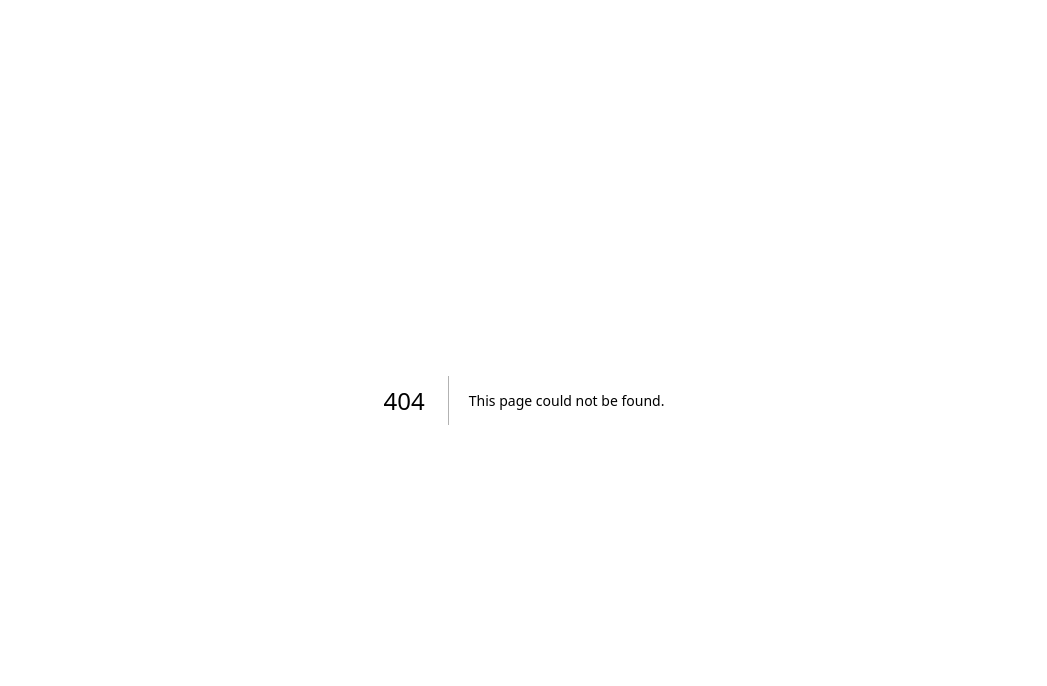
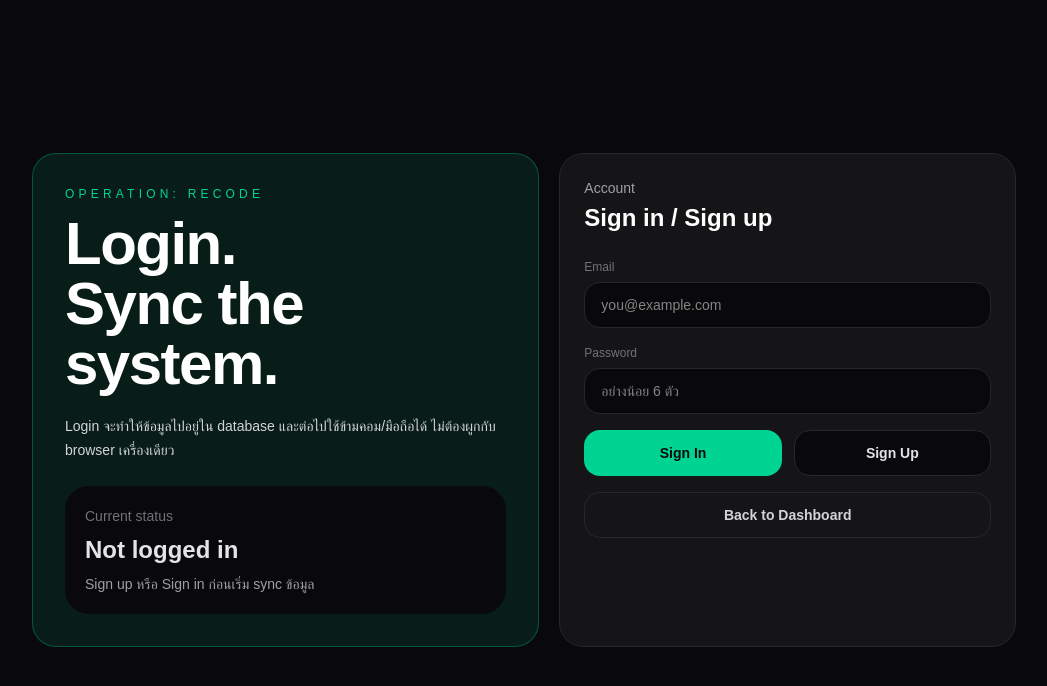
Before and after one commit to ptjaijai/operation-recode, a Next.js app: page /login in a window 1280 px wide. Before the commit this address had no page. Shown: the top 686 px of the page, without its empty margins (116-1163 px from the left). Built offline with nearby package versions, Linux system fonts and the light colour scheme; no server answers.

Commit message:
Add Supabase login page

```diff
--- a/app/AppNav.tsx
+++ b/app/AppNav.tsx
@@ -10,6 +10,7 @@ const links = [
   { href: "/coach", label: "Coach" },
   { href: "/progress", label: "Progress" },
   { href: "/settings", label: "Settings" },
+  { href: "/login", label: "Login" },
 ];
 
 export default function AppNav() {
--- /dev/null
+++ b/app/login/page.tsx
@@ -0,0 +1,215 @@
+"use client";
+
+import { useEffect, useState } from "react";
+import { createClient } from "../../lib/supabase/client";
+
+export default function LoginPage() {
+  const supabase = createClient();
+
+  const [email, setEmail] = useState("");
+  const [password, setPassword] = useState("");
+
+  const [userEmail, setUserEmail] = useState("");
+  const [status, setStatus] = useState("");
+  const [loading, setLoading] = useState(false);
+
+  useEffect(() => {
+    async function loadUser() {
+      const { data } = await supabase.auth.getUser();
+      setUserEmail(data.user?.email ?? "");
+    }
+
+    loadUser();
+
+    const { data: listener } = supabase.auth.onAuthStateChange((_event, session) => {
+      setUserEmail(session?.user?.email ?? "");
+    });
+
+    return () => {
+      listener.subscription.unsubscribe();
+    };
+  }, [supabase.auth]);
+
+  async function signUp() {
+    if (!email.trim() || !password.trim()) {
+      alert("ใส่ email และ password ก่อน");
+      return;
+    }
+
+    setLoading(true);
+    setStatus("");
+
+    const { error } = await supabase.auth.signUp({
+      email: email.trim(),
+      password,
+    });
+
+    setLoading(false);
+
+    if (error) {
+      setStatus(error.message);
+      return;
+    }
+
+    setStatus("Sign up สำเร็จ ถ้า Supabase ให้ confirm email ให้ไปกดยืนยันใน email ก่อน");
+  }
+
+  async function signIn() {
+    if (!email.trim() || !password.trim()) {
+      alert("ใส่ email และ password ก่อน");
+      return;
+    }
+
+    setLoading(true);
+    setStatus("");
+
+    const { error } = await supabase.auth.signInWithPassword({
+      email: email.trim(),
+      password,
+    });
+
+    setLoading(false);
+
+    if (error) {
+      setStatus(error.message);
+      return;
+    }
+
+    setStatus("Login สำเร็จ กำลังไปหน้า Dashboard...");
+    window.location.href = "/";
+  }
+
+  async function signOut() {
+    setLoading(true);
+    setStatus("");
+
+    const { error } = await supabase.auth.signOut();
+
+    setLoading(false);
+
+    if (error) {
+      setStatus(error.message);
+      return;
+    }
+
+    setUserEmail("");
+    setStatus("Logged out");
+  }
+
+  return (
+    <main className="min-h-screen bg-zinc-950 text-white">
+      <section className="mx-auto flex min-h-screen w-full max-w-5xl items-center px-5 py-8">
+        <div className="grid w-full gap-5 xl:grid-cols-[1fr_0.9fr]">
+          <div className="rounded-3xl border border-emerald-400/30 bg-emerald-400/10 p-6 md:p-8">
+            <p className="text-xs uppercase tracking-[0.35em] text-emerald-400">
+              Operation: Recode
+            </p>
+
+            <h1 className="mt-3 text-4xl font-black tracking-tight md:text-6xl">
+              Login.
+              <br />
+              Sync the system.
+            </h1>
+
+            <p className="mt-5 text-sm leading-6 text-zinc-300">
+              Login จะทำให้ข้อมูลไปอยู่ใน database และต่อไปใช้ข้ามคอม/มือถือได้
+              ไม่ต้องผูกกับ browser เครื่องเดียว
+            </p>
+
+            <div className="mt-6 rounded-3xl bg-zinc-950 p-5">
+              <p className="text-sm text-zinc-500">Current status</p>
+
+              {userEmail ? (
+                <>
+                  <p className="mt-2 text-2xl font-black text-emerald-300">
+                    Logged in
+                  </p>
+                  <p className="mt-2 text-sm text-zinc-400">{userEmail}</p>
+                </>
+              ) : (
+                <>
+                  <p className="mt-2 text-2xl font-black text-zinc-200">
+                    Not logged in
+                  </p>
+                  <p className="mt-2 text-sm text-zinc-400">
+                    Sign up หรือ Sign in ก่อนเริ่ม sync ข้อมูล
+                  </p>
+                </>
+              )}
+            </div>
+          </div>
+
+          <div className="rounded-3xl border border-zinc-800 bg-zinc-900/80 p-5 md:p-6">
+            <p className="text-sm text-zinc-400">Account</p>
+            <h2 className="mt-1 text-2xl font-bold">Sign in / Sign up</h2>
+
+            <div className="mt-5 grid gap-3">
+              <label className="block">
+                <span className="text-xs text-zinc-500">Email</span>
+                <input
+                  type="email"
+                  value={email}
+                  onChange={(event) => setEmail(event.target.value)}
+                  placeholder="you@example.com"
+                  className="mt-1 w-full rounded-2xl border border-zinc-800 bg-zinc-950 px-4 py-3 text-sm outline-none focus:border-emerald-400"
+                />
+              </label>
+
+              <label className="block">
+                <span className="text-xs text-zinc-500">Password</span>
+                <input
+                  type="password"
+                  value={password}
+                  onChange={(event) => setPassword(event.target.value)}
+                  placeholder="อย่างน้อย 6 ตัว"
+                  className="mt-1 w-full rounded-2xl border border-zinc-800 bg-zinc-950 px-4 py-3 text-sm outline-none focus:border-emerald-400"
+                />
+              </label>
+            </div>
+
+            <div className="mt-4 grid gap-3 md:grid-cols-2">
+              <button
+                onClick={signIn}
+                disabled={loading}
+                className="rounded-2xl bg-emerald-400 px-4 py-3 text-sm font-black text-zinc-950 hover:bg-emerald-300 disabled:opacity-50"
+              >
+                Sign In
+              </button>
+
+              <button
+                onClick={signUp}
+                disabled={loading}
+                className="rounded-2xl border border-zinc-800 bg-zinc-950 px-4 py-3 text-sm font-bold text-zinc-200 hover:bg-zinc-800 disabled:opacity-50"
+              >
+                Sign Up
+              </button>
+            </div>
+
+            {userEmail && (
+              <button
+                onClick={signOut}
+                disabled={loading}
+                className="mt-3 w-full rounded-2xl border border-red-900/70 bg-red-950/40 px-4 py-3 text-sm font-bold text-red-300 hover:bg-red-950 disabled:opacity-50"
+              >
+                Sign Out
+              </button>
+            )}
+
+            {status && (
+              <div className="mt-4 rounded-2xl border border-zinc-800 bg-zinc-950 p-4 text-sm leading-6 text-zinc-300">
+                {status}
+              </div>
+            )}
+
+            <a
+              href="/"
+              className="mt-4 block rounded-2xl border border-zinc-800 px-4 py-3 text-center text-sm font-bold text-zinc-300 hover:bg-zinc-800"
+            >
+              Back to Dashboard
+            </a>
+          </div>
+        </div>
+      </section>
+    </main>
+  );
+}
--- /dev/null
+++ b/lib/supabase/client.ts
@@ -0,0 +1,17 @@
+import { createBrowserClient } from "@supabase/ssr";
+
+export function createClient() {
+  const supabaseUrl = process.env.NEXT_PUBLIC_SUPABASE_URL;
+
+  const supabaseKey =
+    process.env.NEXT_PUBLIC_SUPABASE_ANON_KEY ||
+    process.env.NEXT_PUBLIC_SUPABASE_PUBLISHABLE_KEY;
+
+  if (!supabaseUrl || !supabaseKey) {
+    throw new Error(
+      "Missing Supabase env. Check NEXT_PUBLIC_SUPABASE_URL and NEXT_PUBLIC_SUPABASE_ANON_KEY in .env.local"
+    );
+  }
+
+  return createBrowserClient(supabaseUrl, supabaseKey);
+}
```
